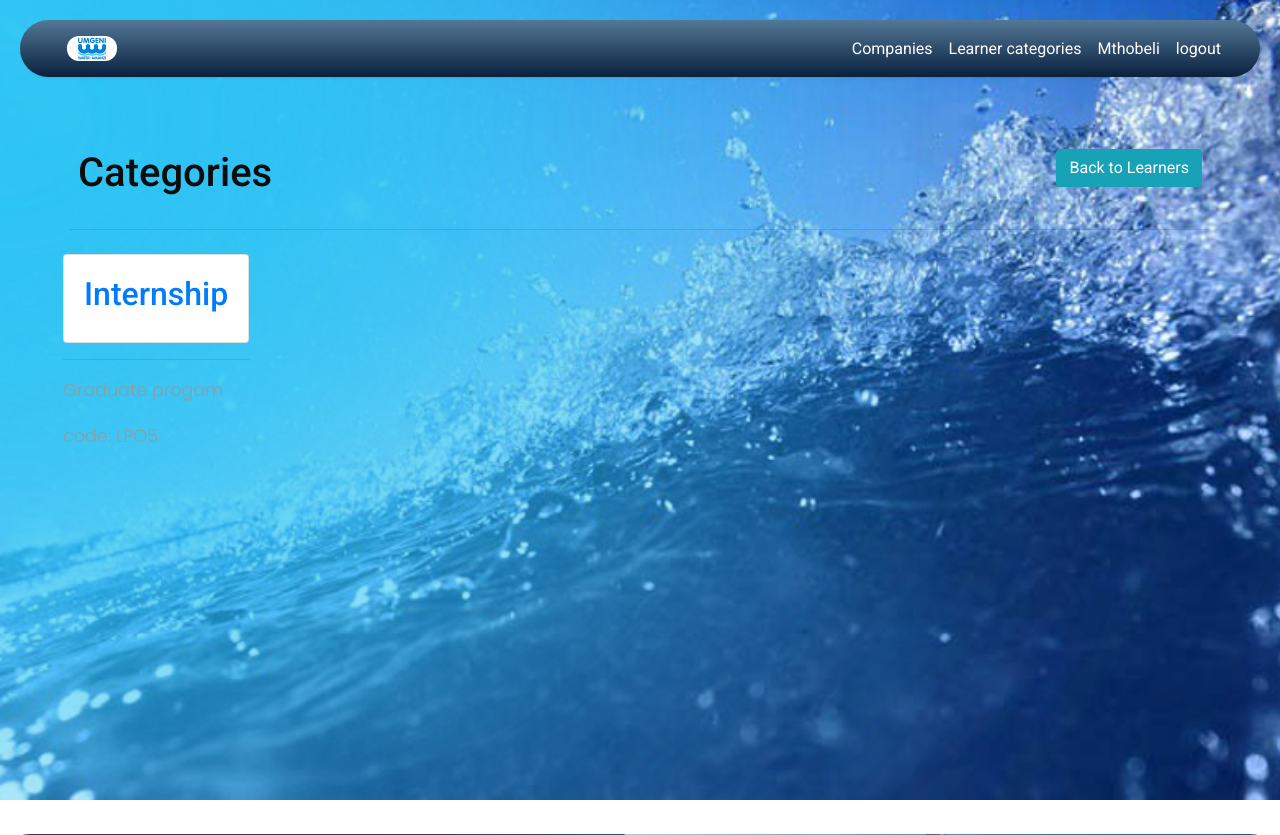
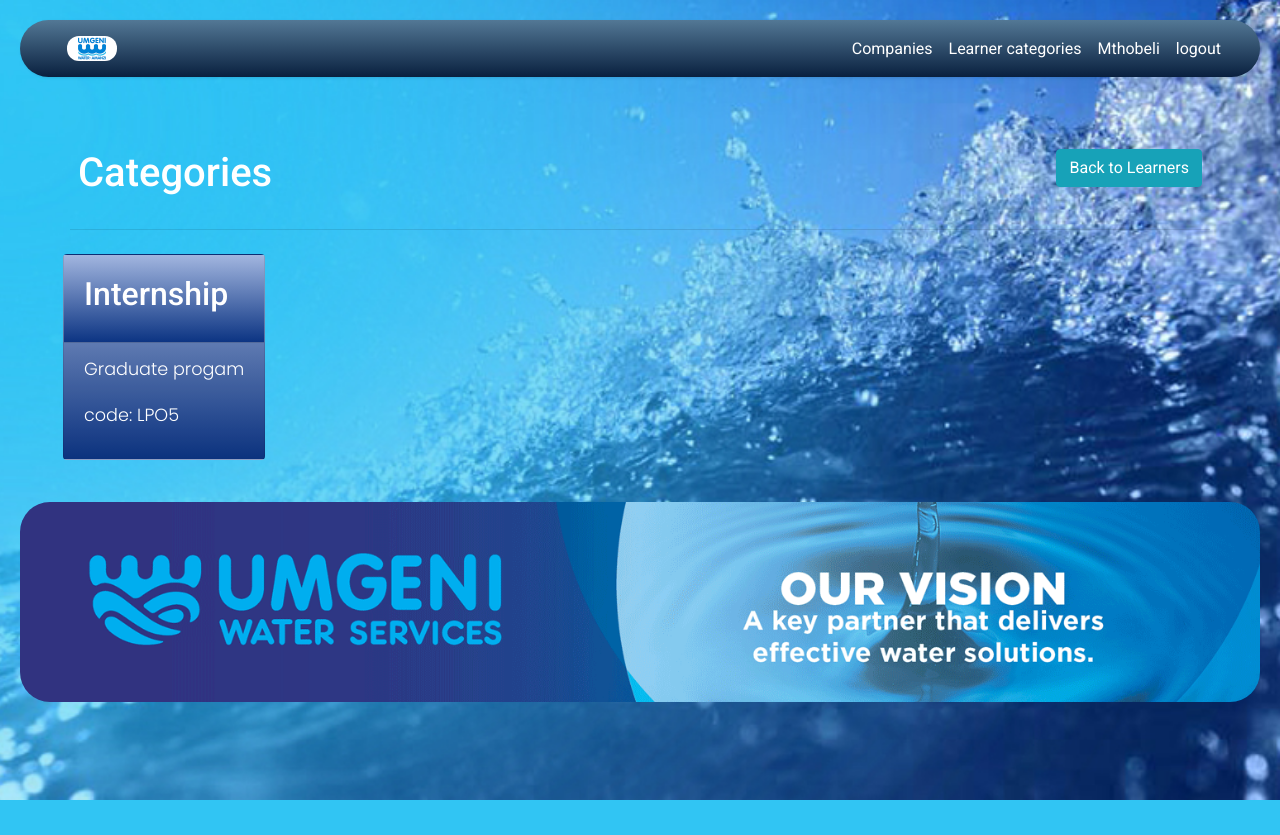
Before and after one commit to HopewellA1/LearnerRecruitment, a Django app: page /hostEmployer/selectCategory/1 in a window 1280 px wide. Shown: the top 835 px of the page. After the commit the page ends 800 px from the top, so only its background shows below. Run offline with Django 5.2, Linux system fonts and the light colour scheme; a user stored in the database is signed in; data comes from the database, SQL or seed files in the repository; both versions use the stored data as it was after the commit; some libraries are stand-ins or nearby versions.

Commit message:
this has to be the last one

```diff
--- a/hostEmployer/templates/hostEmployer/selectCategory.html
+++ b/hostEmployer/templates/hostEmployer/selectCategory.html
@@ -32,7 +32,7 @@
 
     <div class="container">
         <div id="innerManu">
-            <div style="padding:0.5rem">
+            <div style="padding:0.5rem; color:white">
                 <h1>
                     Categories
                 </h1>
@@ -50,26 +50,28 @@
             {% for category in categories%}
                 <a href="{% url 'selectLearner' departmentId=department.DepartmentId categoryId=category.categoryId  %}">
                     <div style="padding:0.5rem">
-                        <div class="card">
-                            <div class="card-body">
+                        <div class="card" style= "background:linear-gradient(to top, rgb(12, 52, 131) 0%, rgb(162, 182, 223) 100%, rgb(107, 140, 206) 100%, rgb(162, 182, 223) 100%);">
+                            <div class="card-body" style= "background:linear-gradient(to top, rgb(12, 52, 131) 0%, rgb(162, 182, 223) 100%, rgb(107, 140, 206) 100%, rgb(162, 182, 223) 100%); color:white " >
                                 <h2>
                                     {{category.categoryName}}
                                 </h2>
 
                             </div>
 
+                            <div class="card-footer" >
 
-                        </div>
-                                <hr/>
-                                <p>
+                                <p style="color:white">
                                     {{category.description}}
                                 </p>
-                                <p>
+                                <p style="color:white">
                                     code: {{category.code}}
+                                </p>
                             </div>
+                        </div>
 
 
-                        </div>
+
+
                     </div>
                 </a>
             {% endfor %}
```
Also changed, not shown: hostEmployer/templates/hostEmployer/SelectCompany.html (+8 -8 lines), db.sqlite3.
